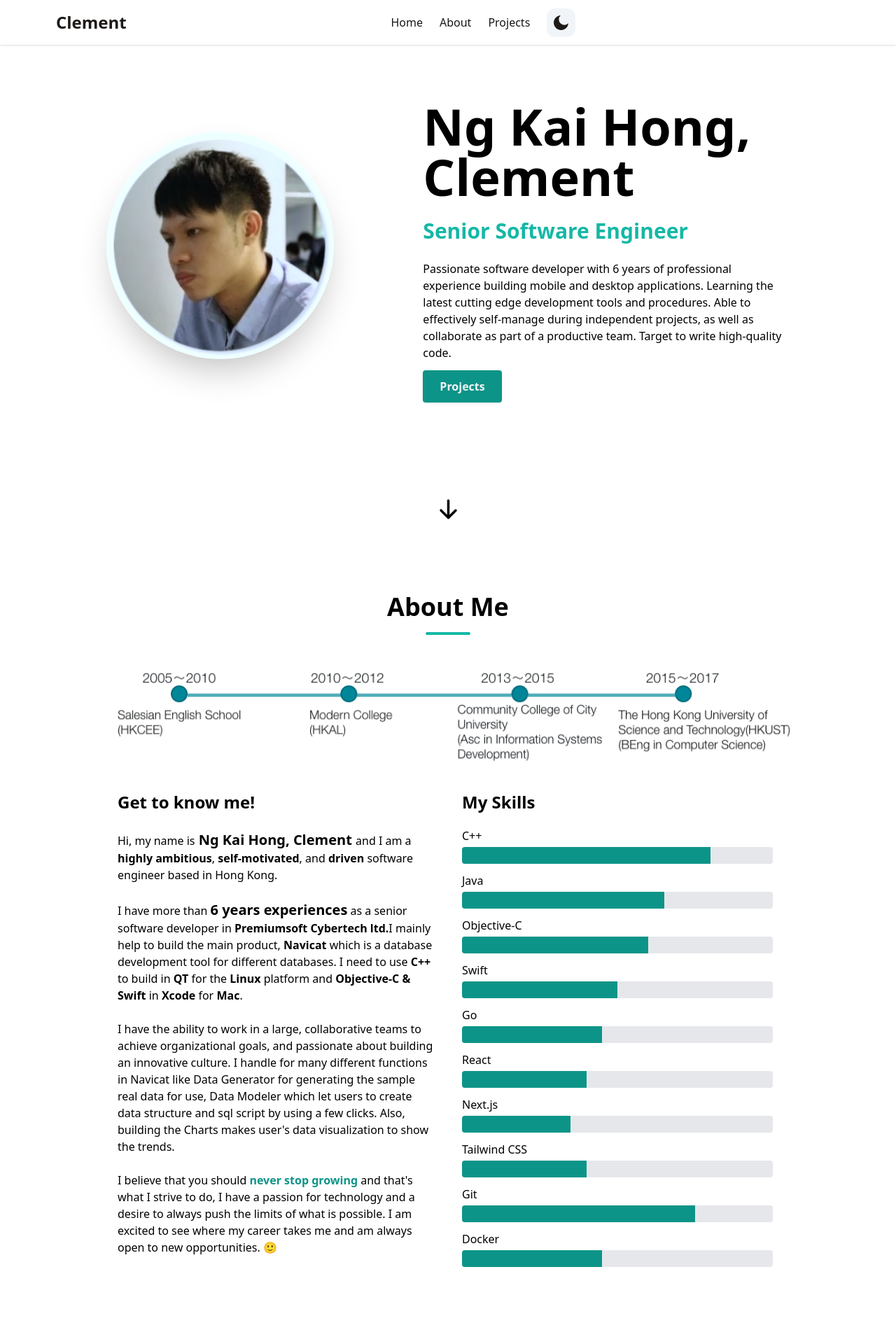
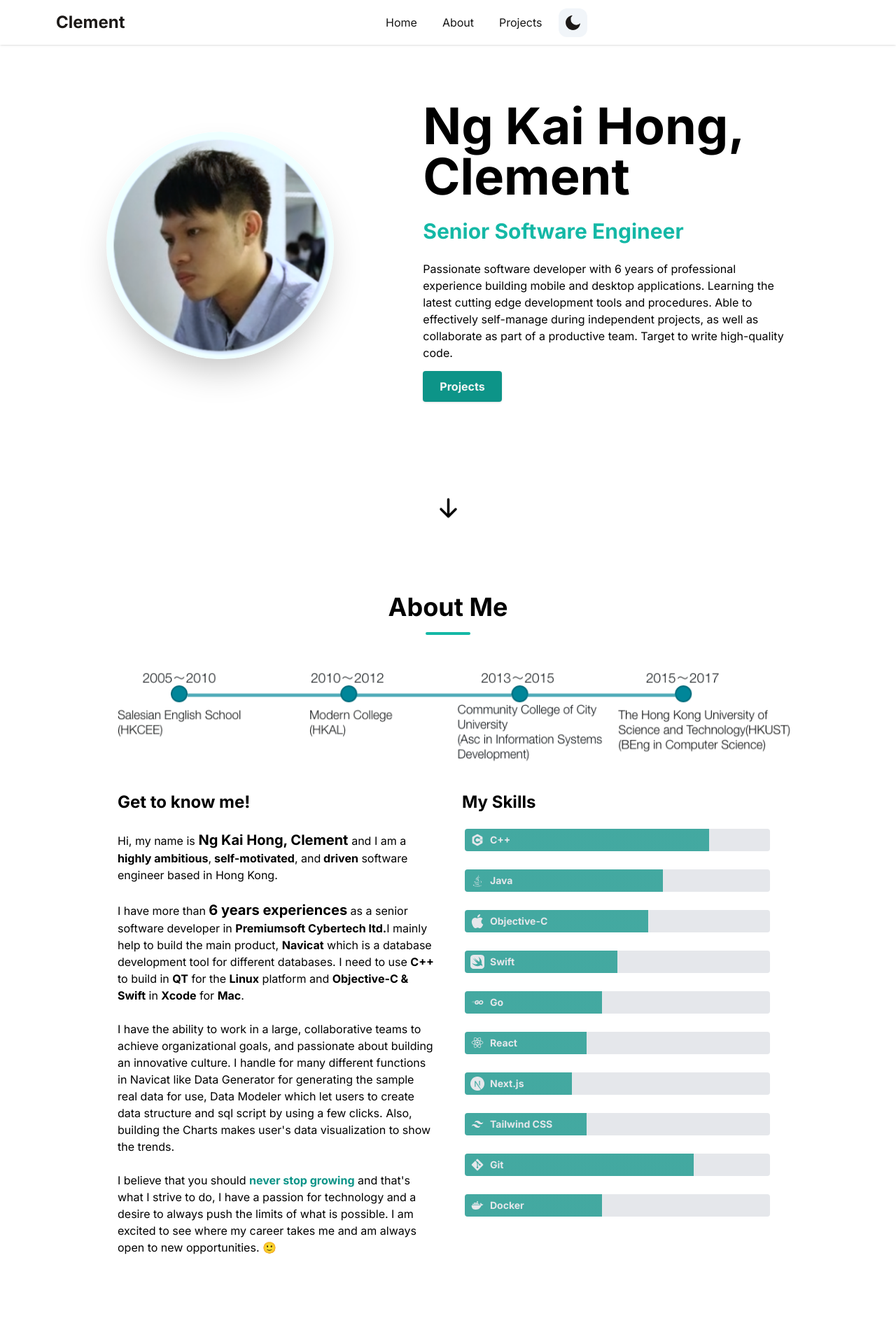
Before and after one commit to clementf2b/portfolio_website, a Next.js app: page / in a window 1280 px wide. Shown: the top 1920 px of the page at 70% size. Built offline with nearby package versions, Linux system fonts and the light colour scheme.

Commit message:
update for the whole layout

```diff
--- a/app/layout.tsx
+++ b/app/layout.tsx
@@ -1,8 +1,19 @@
 "use client" // this is a client component
 import '../styles/globals.css'
 import { ThemeProvider } from 'next-themes'
+import { Inter } from 'next/font/google'
 
+import Header from './header'
 import Navbar from '../components/Navbar'
+import Footer from '../components/Footer'
+
+const inter = Inter({
+  weight: ['400', '700'],
+  display: 'swap',
+  variable: '--font-inter',
+  fallback: ['Helvetica', 'sans-serif'],
+  subsets: ['latin'],
+})
 
 export default function RootLayout({
   children,
@@ -10,15 +21,13 @@ export default function RootLayout({
   children: React.ReactNode
 }) {
   return (
-    <html lang="en">
-      <head>
-        <title>Clement's Portfolio</title>
-        <meta name='description' content='Created by Clement' />
-      </head>
+    <html lang="en" className={inter.className}>
+      <Header />
       <body>
         <ThemeProvider enableSystem={true} attribute="class">
           <Navbar />
           {children}
+          <Footer />
         </ThemeProvider>
       </body>
     </html>
--- a/components/AboutSection.tsx
+++ b/components/AboutSection.tsx
@@ -2,18 +2,20 @@
 import React from "react"
 import Image from "next/image"
 import { useTheme } from 'next-themes'
+import { BiLogoCPlusPlus, BiLogoDocker, BiLogoGit, BiLogoGoLang, BiLogoJava, BiLogoReact, BiLogoTailwindCss } from "react-icons/bi";
+import { SiApple, SiSwift, SiNextdotjs } from "react-icons/si";
 
 const skills = [
-    { skill: "C++", level: "bg-gradient-to-r from-teal-600 from-80% to-gray-200 to-80%" },
-    { skill: "Java", level: "bg-gradient-to-r from-teal-600 from-65% to-gray-200 to-65%" },
-    { skill: "Objective-C", level: "bg-gradient-to-r from-teal-600 from-60% to-gray-200 to-60%" },
-    { skill: "Swift", level: "bg-gradient-to-r from-teal-600 from-50% to-gray-200 to-50%" },
-    { skill: "Go", level: "bg-gradient-to-r from-teal-600 from-45% to-gray-200 to-45%" },
-    { skill: "React", level: "bg-gradient-to-r from-teal-600 from-40% to-gray-200 to-40%" },
-    { skill: "Next.js", level: "bg-gradient-to-r from-teal-600 from-35% to-gray-200 to-35%" },
-    { skill: "Tailwind CSS", level: "bg-gradient-to-r from-teal-600 from-40% to-gray-200 to-40%" },
-    { skill: "Git", level: "bg-gradient-to-r from-teal-600 from-75% to-gray-200 to-75%" },
-    { skill: "Docker", level: "bg-gradient-to-r from-teal-600 from-45% to-gray-200 to-45%" },
+    { skill: "C++", level: "bg-gradient-to-r from-teal-600/75 from-80% to-gray-200/75 to-80%", icon: <BiLogoCPlusPlus size={20} /> },
+    { skill: "Java", level: "bg-gradient-to-r from-teal-600/75 from-65% to-gray-200/75 to-65%", icon: <BiLogoJava size={20} /> },
+    { skill: "Objective-C", level: "bg-gradient-to-r from-teal-600/75 from-60% to-gray-200/75 to-60%", icon: <SiApple size={20} /> },
+    { skill: "Swift", level: "bg-gradient-to-r from-teal-600/75 from-50% to-gray-200/75 to-50%", icon: <SiSwift size={20} /> },
+    { skill: "Go", level: "bg-gradient-to-r from-teal-600/75 from-45% to-gray-200/75 to-45%", icon: <BiLogoGoLang size={20} /> },
+    { skill: "React", level: "bg-gradient-to-r from-teal-600/75 from-40% to-gray-200/75 to-40%", icon: <BiLogoReact size={20} /> },
+    { skill: "Next.js", level: "bg-gradient-to-r from-teal-600/75 from-35% to-gray-200/75 to-35%", icon: <SiNextdotjs size={20} /> },
+    { skill: "Tailwind CSS", level: "bg-gradient-to-r from-teal-600/75 from-40% to-gray-200/75 to-40%", icon: <BiLogoTailwindCss size={20} /> },
+    { skill: "Git", level: "bg-gradient-to-r from-teal-600/75 from-75% to-gray-200/75 to-75%", icon: <BiLogoGit size={20} /> },
+    { skill: "Docker", level: "bg-gradient-to-r from-teal-600/75 from-45% to-gray-200/75 to-45%", icon: <BiLogoDocker size={20} /> },
 ]
 
 const AboutSection = () => {
@@ -89,18 +91,17 @@ const AboutSection = () => {
                         </p>
                     </div>
                     <div className="text-center md:w-1/2 md:text-left">
-                        <h1 className="text-2xl font-bold mb-2">My Skills</h1>
+                        <h1 className="text-2xl font-bold">My Skills</h1>
                         <div className="flex flex-wrap flex-col justify-center z-10 md:justify-start">
                             {skills.map((item, idx) => {
                                 return (
-                                    <div key={idx} className="mt-3">
-                                        <h3>{item.skill}</h3>
-                                        <p
-                                            className={`bg-gray-200 px-4 py-3 mr-2 mt-1 rounded ${item.level}`}
-                                        >
-                                        </p>
+                                    <div key={idx} className="-mt-1">
+                                        <div className="flex flex-wrap flex-row relative -bottom-8 -right-3">
+                                            <div className="pr-2 text-gray-200 mb-0.5">{item.icon}</div>
+                                            <div className="text-sm text-gray-200 font-semibold">{item.skill}</div>
+                                        </div>
+                                        <p className={`bg-gray-200 px-4 py-4 mr-3 m-1 rounded ${item.level}`}></p>
                                     </div>
-
                                 )
                             })}
                         </div>
--- /dev/null
+++ b/components/Footer.tsx
@@ -0,0 +1,40 @@
+import React from "react"
+import {
+  AiOutlineGithub,
+  AiOutlineTwitter,
+  AiOutlineLinkedin,
+  AiOutlineYoutube,
+} from "react-icons/ai"
+
+const Footer = () => {
+  return (
+    <footer className="mx-auto max-w-3xl px-4 sm:px-6 md:max-w-5xl ">
+      <hr className="w-full h-0.5 mx-auto mt-8 bg-neutral-200 border-0"></hr>
+      <div className="mx-auto  p-4 flex flex-col text-center text-neutral-900 md:flex-row md:justify-between">
+        <div className="flex flex-row items-center justify-center space-x-1 text-neutral-500 dark:text-neutral-100">
+        © Clement Ng | All rights reserved 2024.<a href="/" className="hover:underline"></a>
+        </div>
+        <div className="flex flex-row items-center justify-center space-x-2 mb-1">
+          <a href="https://github.com/clementf2b" rel="noreferrer" target="_blank">
+            <AiOutlineGithub
+              className="hover:-translate-y-1 transition-transform cursor-pointer text-neutral-500 dark:text-neutral-100"
+              size={30}
+            />
+          </a>
+          <a
+            href="https://www.linkedin.com/in/clement-ng-0872b3141/"
+            rel="noreferrer"
+            target="_blank"
+          >
+            <AiOutlineLinkedin
+              className="hover:-translate-y-1 transition-transform cursor-pointer text-neutral-500 dark:text-neutral-100"
+              size={30}
+            />
+          </a>
+        </div>
+      </div>
+    </footer>
+  )
+}
+
+export default Footer
--- a/components/IntroSection.tsx
+++ b/components/IntroSection.tsx
@@ -30,7 +30,7 @@ const IntroSection = () => {
           <br />
           <Link
             to="projects"
-            className="text-neutral-100 font-semibold px-6 py-3 bg-teal-600 rounded shadow hover:bg-teal-700  cursor-grab"
+            className="text-neutral-100 font-semibold px-6 py-3 bg-teal-600 rounded shadow hover:bg-teal-700 cursor-pointer"
             activeClass="active"
             spy={true}
             smooth={true}
@@ -48,7 +48,7 @@ const IntroSection = () => {
           smooth={true}
           offset={-100}
           duration={500}>
-          <HiArrowDown size={35} className="animate-bounce  cursor-grab" />
+          <HiArrowDown size={35} className="animate-bounce cursor-pointer"/>
         </Link>
       </div>
     </section>
--- a/components/Navbar.tsx
+++ b/components/Navbar.tsx
@@ -40,12 +40,12 @@ const Navbar = () => {
                     <div className="flex items-center justify-between py-2 md:py-4 md:block">
                         <Link to="home">
                             <div className="container flex items-center space-x-2">
-                                <h2 className="text-2xl font-bold text-stone-900 dark:text-stone-50">Clement</h2>
+                                <h2 className="text-2xl font-bold text-stone-900 dark:text-stone-50 hover:-translate-y-1 transition-transform cursor-pointer">Clement</h2>
                             </div>
                         </Link>
                         <div className="md:hidden">
                             <button
-                                className="p-2 text-gray-700 rounded-md outline-none focus:border-gray-400 focus:border"
+                                className="p-2 text-gray-700 rounded-md outline-none focus:border-gray-400 focus:border cursor-pointer"
                                 onClick={() => setNavbar(!navbar)}
                             >
                                 {navbar ? <IoMdClose size={28} /> : <IoMdMenu size={28} />}
@@ -56,14 +56,16 @@ const Navbar = () => {
 
                 <div className={`flex-1 justify-self-center pb-3 mt-8 md:block md:pb-0 md:mt-0 ${navbar ? "block" : "hidden"
                     }`}>
-                    <div className='items-center justify-center space-y-6 md:items-center md:flex md:space-x-6 md:space-y-0'>
+                    <div className='items-center justify-center space-y-6 md:items-center md:flex md:space-x-3 md:space-y-0'>
                         {NavItems.map((item, index) => {
                             return (
+                                <div key={index} className={
+                                    "hover:bg-teal-500 hover:rounded-md hover:text-neutral-100 dark:text-neutral-100 hover:-translate-y-1 transition-transform cursor-pointer"
+                                }>
                                     <Link
-                                    key={index}
                                         to={item.page}
                                         className={
-                                        "block lg:inline-block text-neutral-900  hover:text-neutral-500 dark:text-neutral-100"
+                                            "px-3 py-1 block lg:inline-block text-neutral-900 hover:text-neutral-100 dark:text-neutral-100 cursor-pointer"
                                         }
                                         activeClass="active"
                                         spy={true}
@@ -74,6 +76,8 @@ const Navbar = () => {
                                     >
                                         {item.label}
                                     </Link>
+                                </div>
+
                             )
                         })}
 
@@ -81,14 +85,14 @@ const Navbar = () => {
                         {currentTheme === "dark" ? (
                             <button
                                 onClick={() => setTheme("light")}
-                                className="bg-slate-100 p-2 rounded-xl"
+                                className="bg-slate-100 p-2 rounded-xl hover:-translate-y-1 transition-transform cursor-pointer"
                             >
                                 <RiSunLine size={25} color="black" />
                             </button>
                         ) : (
                             <button
                                 onClick={() => setTheme("dark")}
-                                className="bg-slate-100 p-2 rounded-xl"
+                                className="bg-slate-100 p-2 rounded-xl hover:-translate-y-1 transition-transform cursor-pointer"
                             >
                                 <RiMoonFill size={25} />
                             </button>
```
Also changed, not shown: app/header.tsx (added, +12 -0 lines), components/ProjectsSection.tsx (+65 -23 lines). Lines whose indentation alone changed are shown as unchanged.
